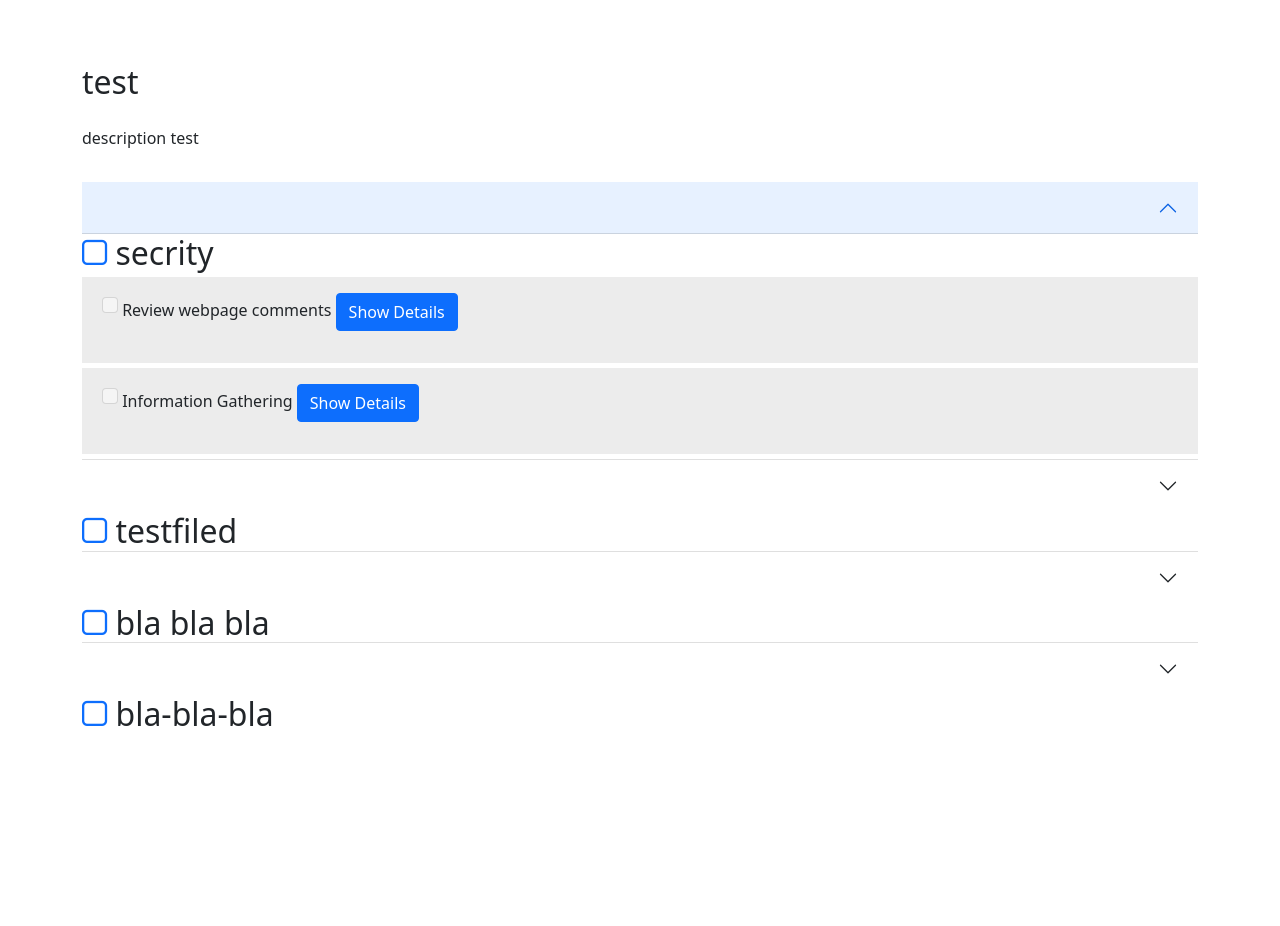
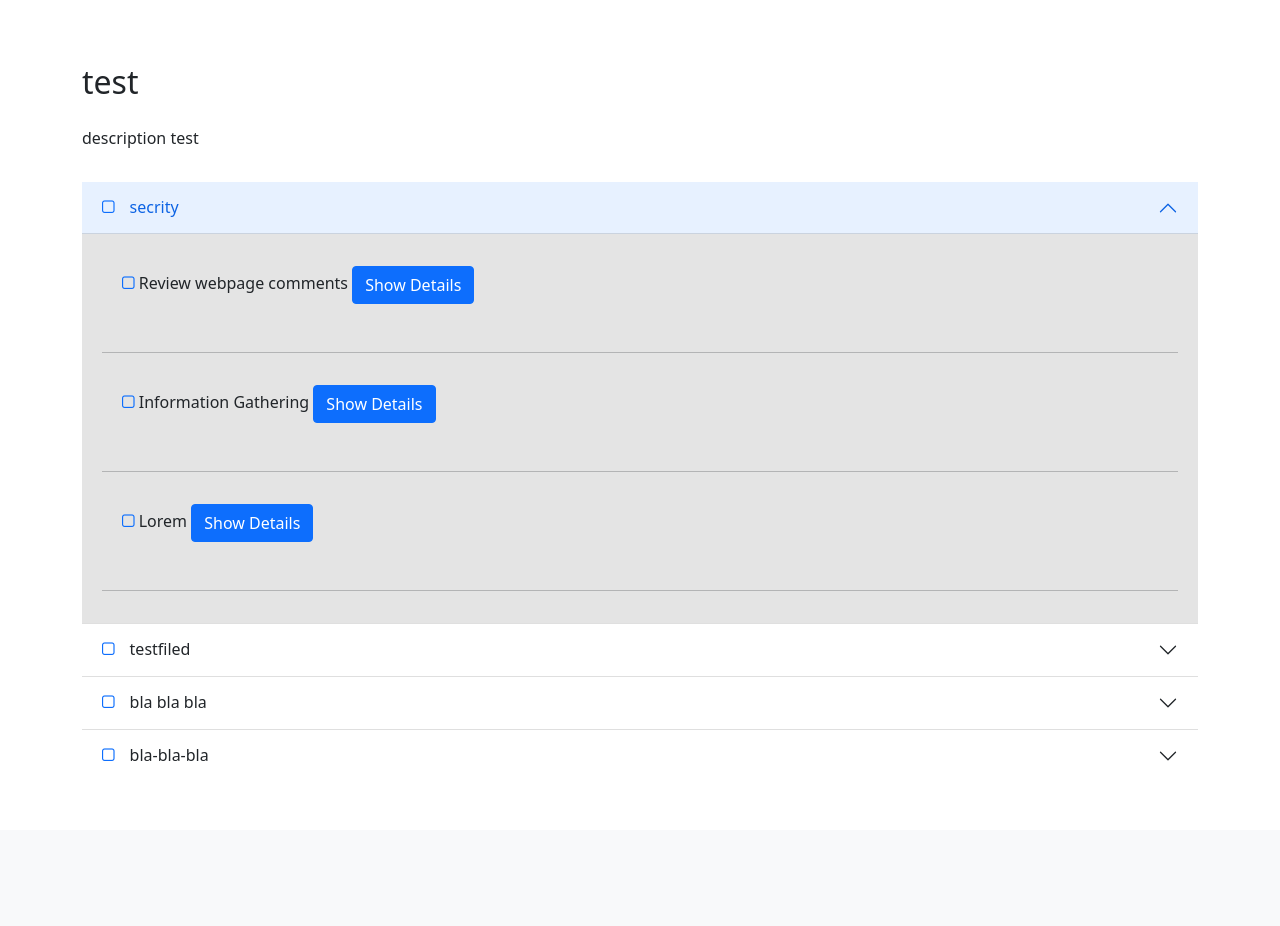
Before and after one commit to zeinlol/Check-List, a Django app: page /checklist/1 in a window 1280 px wide, after a click that opens the changed part. Shown: the part 181-1107 px from the top of the page. Before the commit the page ends 907 px from the top, so only its background shows below. Run offline with Django 3.2, Linux system fonts and the light colour scheme; data comes from the database, SQL or seed files in the repository; both versions use the stored data as it was after the commit.

Commit message:
мелкие правки в шаблоне

```diff
--- a/testsite/checklist/static/css/style.css
+++ b/testsite/checklist/static/css/style.css
@@ -9,8 +9,7 @@
 }
 
 .subtask-item {
-background-color: #ececec;
-margin: 5px 0px 5px 0px;
+background-color: #e4e4e4;
 }
 
 .comment-photo{
@@ -19,3 +18,8 @@
 
 a.accordion-link:hover {
   color: black;
+}
+
+.category_name{
+padding-left: 15px;
+}
--- a/testsite/checklist/templates/checklist/includes/add_comment.html
+++ b/testsite/checklist/templates/checklist/includes/add_comment.html
@@ -1,9 +1,9 @@
 <p>
-    <button class="btn btn-primary" type="button" data-bs-toggle="collapse" data-bs-target="#comments-{{subtask.id}}" aria-expanded="false" aria-controls="collapseExample">
+    <button class="btn btn-primary" type="button" data-bs-toggle="collapse" data-bs-target="#commentsform-{{subtask.id}}" aria-expanded="false" aria-controls="collapseExample">
         Add Comment
     </button>
 </p>
-<div class="collapse" id="comments-{{subtask.id}}">
+<div class="collapse" id="commentsform-{{subtask.id}}">
     <div class="card card-body">
         {% if new_comment %}
         <h2>Your comment has been added.</h2>
--- a/testsite/checklist/templates/checklist/includes/all_comments.html
+++ b/testsite/checklist/templates/checklist/includes/all_comments.html
@@ -1,4 +1,4 @@
-<div class="card-footer text-muted">
+<div class="card-footer text-muted" style="margin: 5px 0px 5px 0px;">
     {% for comment in subtask.comments.all %}
     <div class="comment">
         <p class="info">
--- a/testsite/checklist/templates/checklist/includes/completed_subtask.html
+++ b/testsite/checklist/templates/checklist/includes/completed_subtask.html
@@ -1,5 +1,4 @@
-
-        <p><a href="{% url 'uncross_subtask' subtask.id %}"><input class="form-check-input" type="checkbox" checked disabled></a><span class="completed"> {{ subtask }} </span><a class="btn btn-primary" type="button" data-bs-toggle="collapse" data-bs-target="#comments-{{subtask.id}}" aria-expanded="false" aria-controls="collapseExample">
+<p><a href="{% url 'uncross_subtask' subtask.id %}"><i class="fa fa-check" aria-hidden="true"></i></a><span class="completed"> {{ subtask }} </span><a class="btn btn-primary" type="button" data-bs-toggle="collapse" data-bs-target="#comments-{{subtask.id}}" aria-expanded="false" aria-controls="collapseExample">
              Show Details
     </a></p>
 <div class="collapse" id="comments-{{subtask.id}}">
--- a/testsite/checklist/templates/checklist/list_view.html
+++ b/testsite/checklist/templates/checklist/list_view.html
@@ -8,42 +8,26 @@
 <div class="accordion accordion-flush" id="accordionFlushExample">
 
     {% for category in list_items %}
-    {% if category.0.completed %}
-
     <div class="accordion-item ">
         <h2 class="accordion-header">
-            <a class="accordion-button collapsed" data-bs-toggle="collapse" data-bs-target="#category{{ category.0.id }}" aria-expanded="false" aria-controls="{{ category.0 }}">
-                <a href="{% url 'uncross_category' category.0.id %}" class="accordion-link"><i class="fa fa-check" aria-hidden="true"></i></a><span class="completed"> {{ category.0 }}</span>
-            </a>
+            <span class="accordion-button collapsed accordion-link" data-bs-toggle="collapse" data-bs-target="#category{{ category.0.id }}" aria-expanded="false" aria-controls="{{ category.0 }}">
+                {% if category.0.completed %}
+                <a href="{% url 'uncross_category' category.0.id %}" class="accordion-link"><i class="fa fa-check" aria-hidden="true"></i></a> <span class="completed category_name">{{ category.0 }}</span>
+                {% else %}
+                <a href="{% url 'cross_category' category.0.id %}" class="accordion-link"><i class="fa fa-square-o" aria-hidden="true"></i></a> <span class="category_name">{{ category.0 }}</span>
+                {% endif %}
+            </span>
         </h2>
         <div id="category{{ category.0.id }}" class="accordion-collapse collapse" aria-labelledby="flush-headingOne" data-bs-parent="#accordionFlushExample">
             <div class="accordion-body completed subtask-item">
                 {% for subtask in category.1 %}
-                {% include 'checklist/includes/completed_subtask.html' %}
-                {% endfor %}
-            </div>
-        </div>
-
-    </div>
-    {% else %}
-    <div class="accordion-item">
-        <h2 class="accordion-header">
-            <a class="accordion-button collapsed accordion-link" data-bs-toggle="collapse" data-bs-target="#category{{ category.0.id }}" aria-expanded="false" aria-controls="{{ category.0 }}">
-                <a href="{% url 'cross_category' category.0.id %}" class="accordion-link"><i class="fa fa-square-o" aria-hidden="true"></i></a> {{ category.0 }}
-            </a>
-        </h2>
-        {% for subtask in category.1 %}
                 {% if subtask.completed %}
-
-        <div id="category{{ category.0.id }}" class="accordion-collapse collapse" aria-labelledby="flush-headingOne" data-bs-parent="#accordionFlushExample">
                 <div class="accordion-body completed subtask-item">
                     {% include 'checklist/includes/completed_subtask.html' %}
                 </div>
-        </div>
                 {% else %}
-        <div id="category{{ category.0.id }}" class="accordion-collapse collapse" aria-labelledby="flush-headingOne" data-bs-parent="#accordionFlushExample">
                 <div class="accordion-body subtask-item">
-                <p><a href="{% url 'cross_subtask' subtask.id %}"><input class="form-check-input" type="checkbox" disabled></a> {{ subtask }}
+                    <p><a href="{% url 'cross_subtask' subtask.id %}"><i class="fa fa-square-o" aria-hidden="true"></i></a> {{ subtask }}
                         <a class="btn btn-primary" type="button" data-bs-toggle="collapse" data-bs-target="#comments-{{subtask.id}}" aria-expanded="false" aria-controls="collapseExample">
                             Show Details
                         </a>
@@ -54,13 +38,14 @@
                             {% include 'checklist/includes/add_comment.html' %}
                         </div>
                     </div>
-
+                </div>
+                {% endif %}
+                <hr>
+                {% endfor %}
             </div>
         </div>
-        {% endif %}
-        {% endfor %}
     </div>
-    {% endif %}
+
     {% endfor %}
 </div>
 
--- a/testsite/checklist/templates/checklist/main.html
+++ b/testsite/checklist/templates/checklist/main.html
@@ -37,5 +37,10 @@
         </main>
     </div>
 </body>
+<footer class="bd-footer p-3 p-md-5 mt-5 bg-light text-center text-sm-start">
+  <div class="container">
+      </div>
+</footer>
+
 
 </html>
```
Also changed, not shown: testsite/Новый текстовый документ.txt (deleted, +0 -44 lines), testsite/db.sqlite3, testsite/media/comments_images/12972348-whitchcraft-and-wizardry_l.png (deleted), testsite/media/comments_images/2.png (deleted), testsite/media/comments_images/2_Th0albe.png (deleted), testsite/media/comments_images/5.png (deleted), testsite/media/comments_images/56702121.png (added), testsite/media/comments_images/5_0kPnM5k.png (deleted), testsite/media/comments_images/5_L8mtgJ4.png (deleted), testsite/media/comments_images/5_enmtM5f.png (deleted), testsite/media/comments_images/6.png (deleted), testsite/media/comments_images/7.png (deleted), 2 other files. Lines whose indentation alone changed are shown as unchanged.
